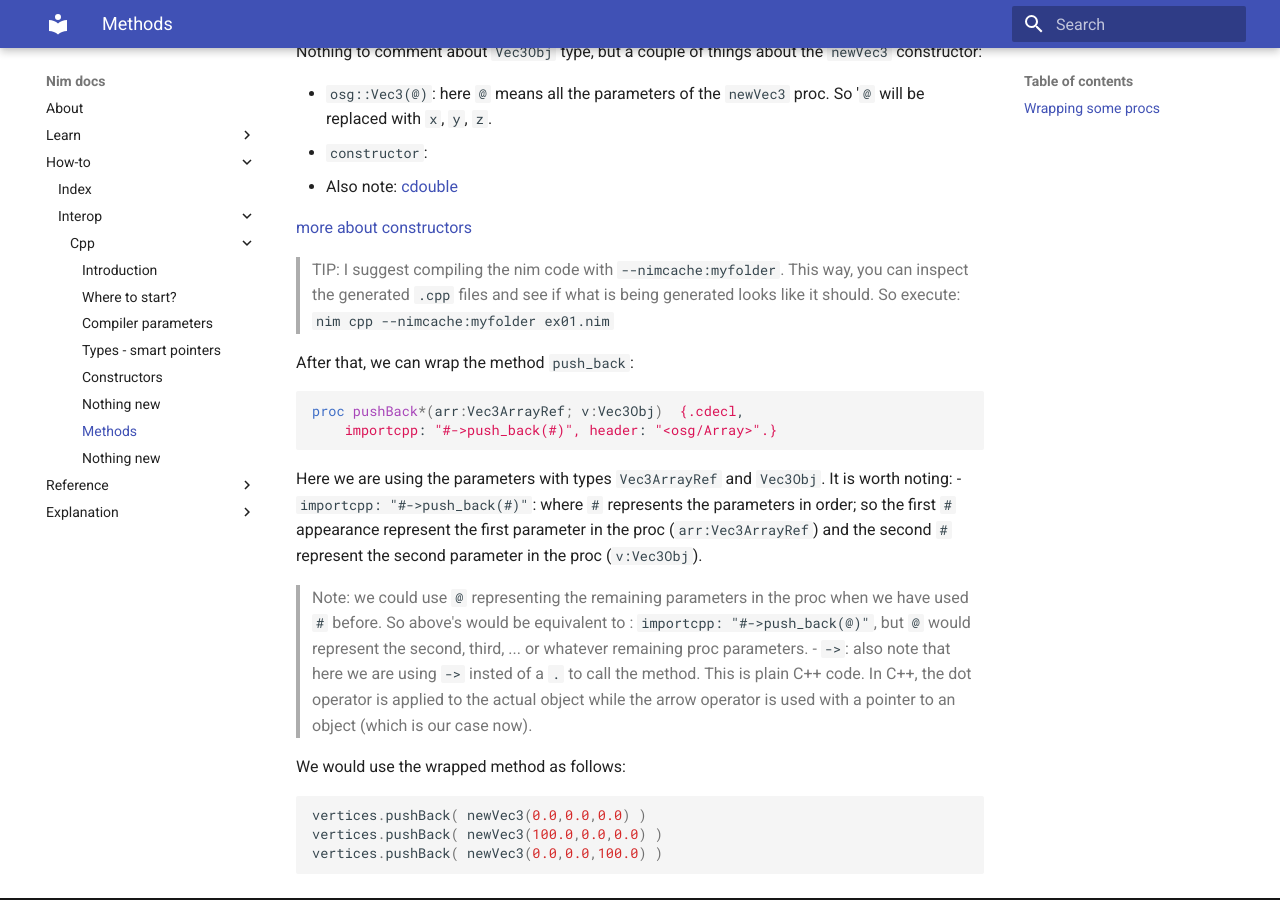
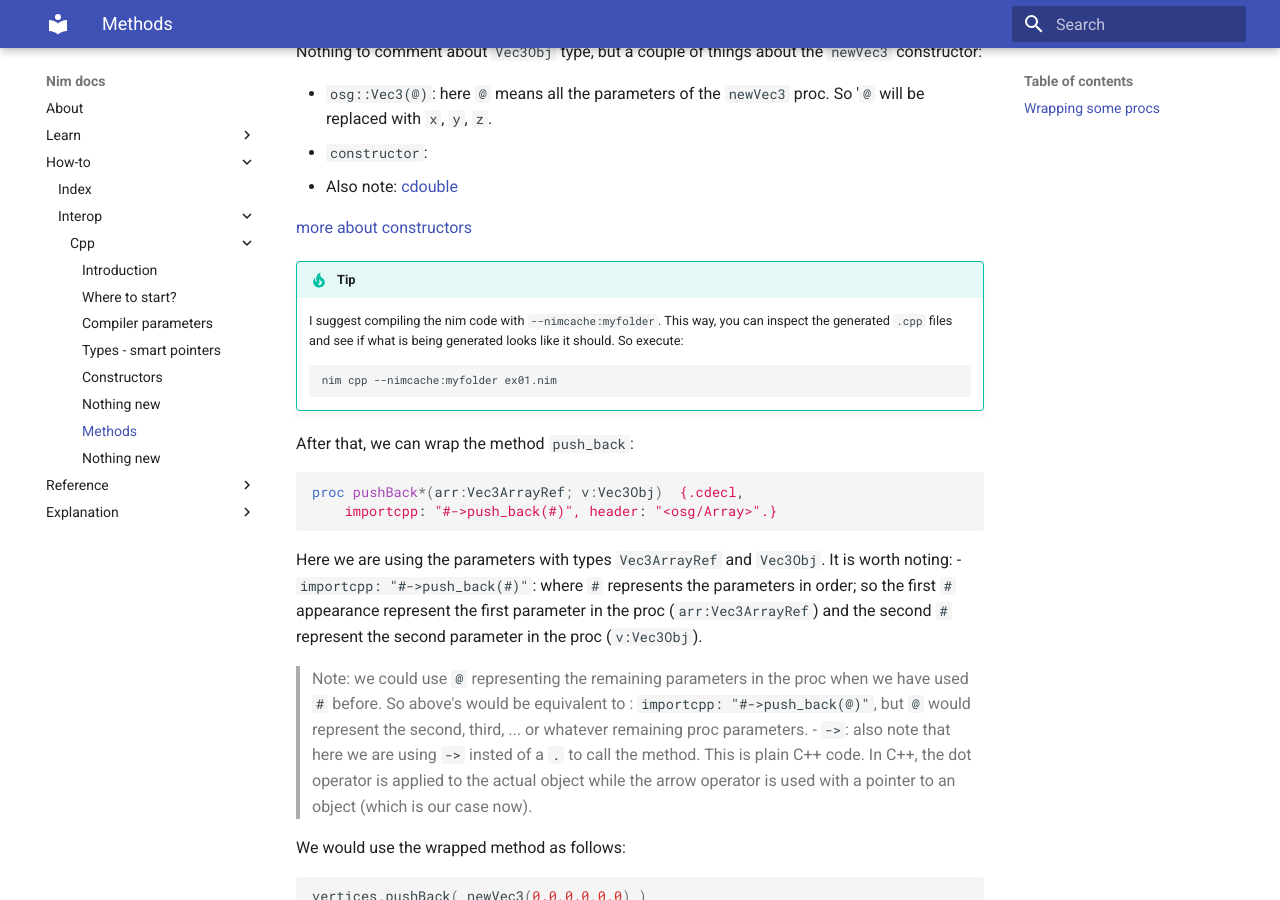
Before and after one commit to mantielero/nimdocs, an MkDocs documentation site: the page built from docs/howto/interop/cpp/methods.md, in a window 1280 px wide and 900 px high, scrolled down 544 px. Built offline with MkDocs 1.6.1 and Material for MkDocs 9.7.7, drawn with Linux system fonts in a browser that asks for light colours.

Commit message:
admonition

````diff
--- a/docs/howto/interop/cpp/methods.md
+++ b/docs/howto/interop/cpp/methods.md
@@ -25,8 +25,11 @@ Nothing to comment about `Vec3Obj` type, but a couple of things about the `newVe
 
 [more about constructors](https://nim-lang.org/docs/manual.html#importcpp-pragma-wrapping-constructors)
 
-> TIP: I suggest compiling the nim code with `--nimcache:myfolder`. This way, you can inspect the generated `.cpp` files and see if what is being generated looks like it should. So execute:
-> `nim cpp --nimcache:myfolder ex01.nim`
+!!! tip
+    I suggest compiling the nim code with `--nimcache:myfolder`. This way, you can inspect the generated `.cpp` files and see if what is being generated looks like it should. So execute:
+    ```sh
+    nim cpp --nimcache:myfolder ex01.nim
+    ```
 
 After that, we can wrap the method `push_back`:
 ```nim
````
